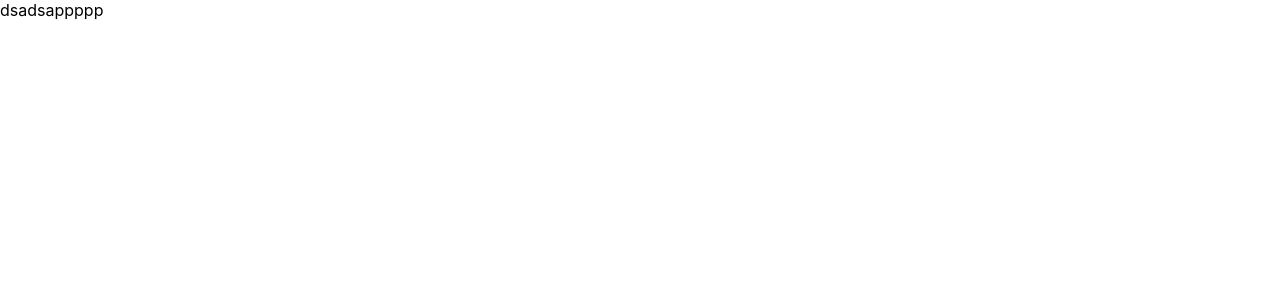
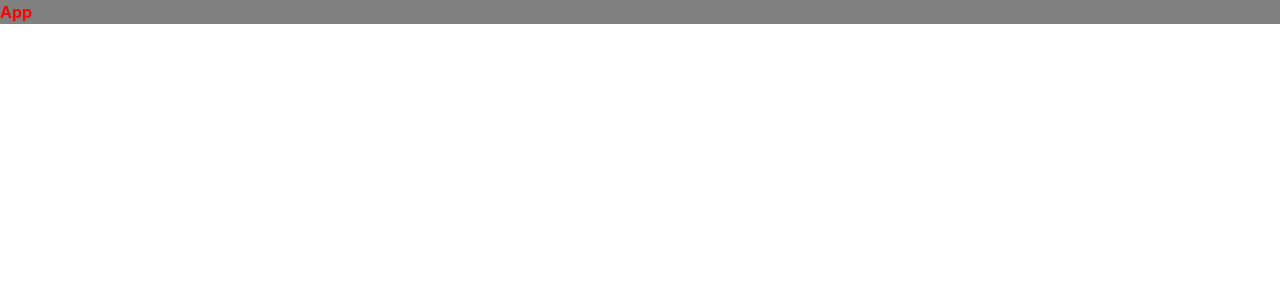
Before and after one commit to dinora2577/dimora, a React (Create React App) app: page / in a window 1280 px wide. Shown: the top 300 px of the page. Built offline with nearby package versions, Linux system fonts and the light colour scheme.

Commit message:
,ko,kl
,ok

```diff
--- a/package.json
+++ b/package.json
@@ -34,5 +34,8 @@
       "last 1 firefox version",
       "last 1 safari version"
     ]
+  },
+  "devDependencies": {
+    "tailwindcss": "^3.4.1"
   }
 }
--- a/public/index.html
+++ b/public/index.html
@@ -13,6 +13,7 @@
       manifest.json provides metadata used when your web app is installed on a
       user's mobile device or desktop. See https://developers.google.com/web/fundamentals/web-app-manifest/
     -->
+    <script src="https://cdn.tailwindcss.com"></script>
     <link rel="manifest" href="%PUBLIC_URL%/manifest.json" />
     <!--
       Notice the use of %PUBLIC_URL% in the tags above.
--- a/src/App.js
+++ b/src/App.js
@@ -3,8 +3,8 @@ import './App.css';
 
 function App() {
   return (
-    <div className="App">
-      dsadsappppp
+    <div className="text -[40px] font-bold text-[red] bg-[grey]">
+      App
     </div>
   );
 }
--- /dev/null
+++ b/tailwind.config.js
@@ -0,0 +1,10 @@
+/** @type {import('tailwindcss').Config} */
+module.exports = {
+  content: [
+    "./src/**/*.{html,js}",
+  ],
+  theme: {
+    extend: {},
+  },
+  plugins: [],
+}
```
Also changed, not shown: 1 other file (tests, documents, lock files or other folders).
